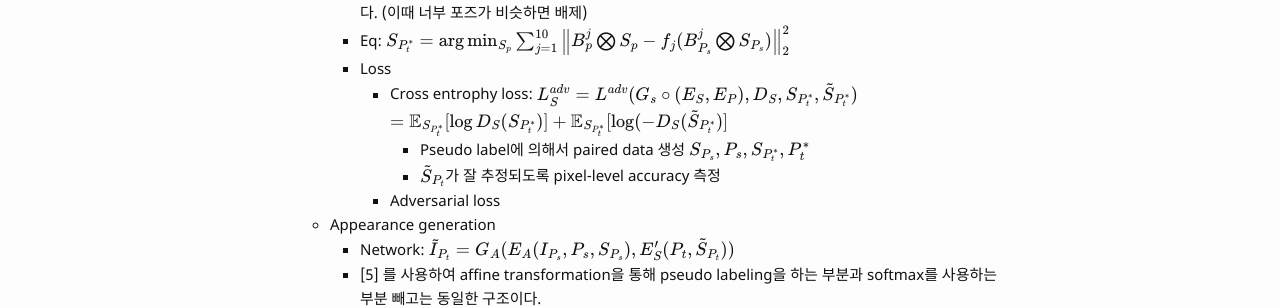
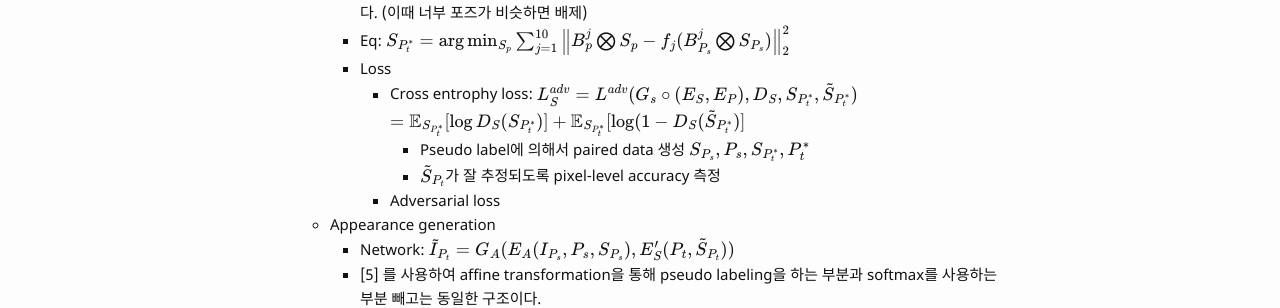
Before and after one commit to bismex/bismex.github.io, a Jekyll site: the page built from _posts/2019-05-29-SPT.md, in a window 1280 px wide and 900 px high, scrolled down 2348 px. Shown: the part 152-460 px from the top of the window. Built offline with Jekyll 4.4.1, drawn with Linux system fonts in a browser that asks for light colours; formulas are drawn with MathJax 3.

Commit message:
Update 2019-05-29-SPT.md

```diff
--- a/_posts/2019-05-29-SPT.md
+++ b/_posts/2019-05-29-SPT.md
@@ -105,7 +105,7 @@ $$
     - Loss
       - Cross entrophy loss:
 $$L^{adv}_S = L^{adv} (G_s \circ (E_S, E_P), D_S, S_{P^*_t}, \tilde{S}_{P^*_t})$$
-$$ = \mathbb{E}_{S_{P^*_t}} [\log D_S (S_{P^*_t})] + \mathbb{E}_{S_{P^*_t}} [\log ( - D_S (\tilde{S}_{P^*_t}) ]$$
+$$ = \mathbb{E}_{S_{P^*_t}} [\log D_S (S_{P^*_t})] + \mathbb{E}_{S_{P^*_t}} [\log (1 - D_S (\tilde{S}_{P^*_t}) ]$$
         - Pseudo label에 의해서 paired data 생성 $${S_{P_s}, P_s, S_{P^*_t}, P^*_t}$$
         - $$\tilde{S}_{P_t}$$가 잘 추정되도록 pixel-level accuracy 측정
       - Adversarial loss
```
